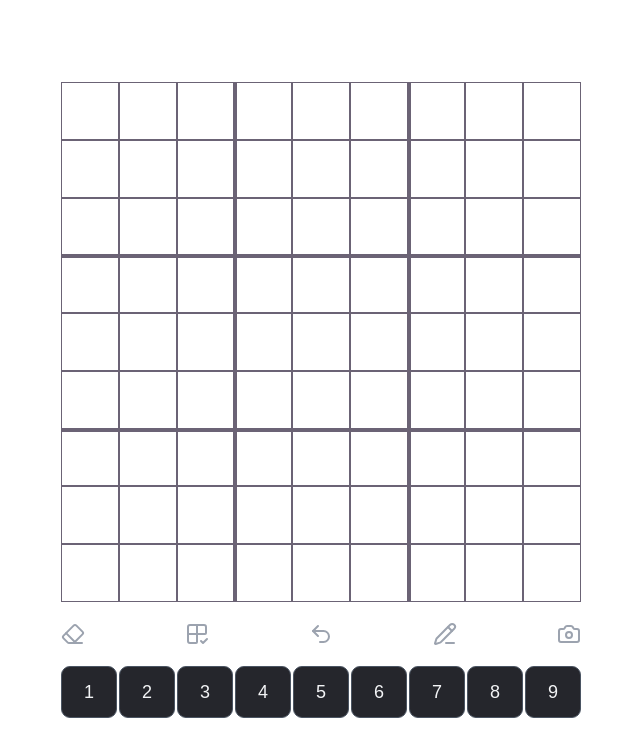
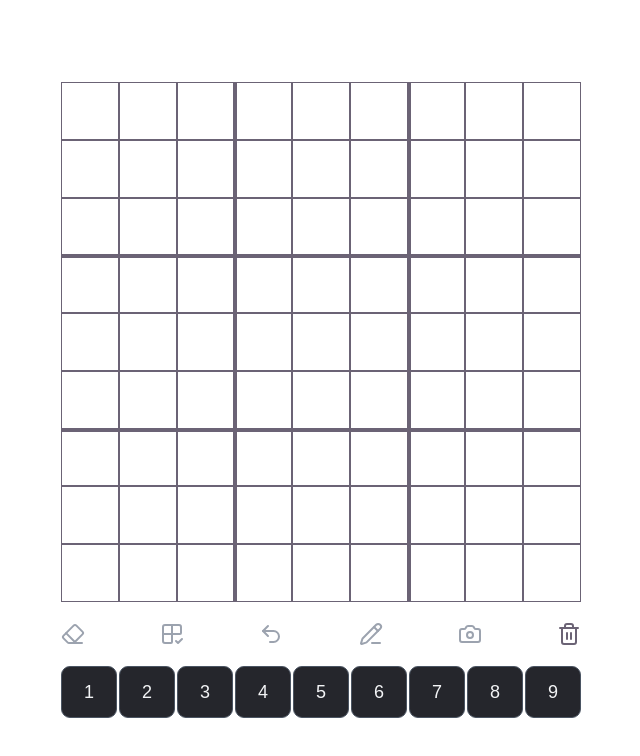
Before and after one commit to olikve02/Sudoku-Helper, a React (Vite) app: page / in a window 1280 px wide. Shown: the top 756 px of the page, without its empty margins (319-959 px from the left). Built offline with nearby package versions, Linux system fonts and the light colour scheme.

Commit message:
style: added trash icon

```diff
--- a/src/App.tsx
+++ b/src/App.tsx
@@ -1,6 +1,13 @@
 import { Box } from "@mui/material";
 import { useState } from "react";
-import { Camera, Eraser, Grid2x2Check, PencilLine, Undo2 } from "lucide-react";
+import {
+  Camera,
+  Eraser,
+  Grid2x2Check,
+  PencilLine,
+  Trash,
+  Undo2,
+} from "lucide-react";
 import Board from "./components/Board";
 import NumberButtonRow from "./components/NumberButtonRow";
 import CameraScanner from "./components/CameraScanner";
@@ -44,6 +51,7 @@ function App() {
               className="icon-button"
               onClick={() => setScreen("camera")}
             />
+            <Trash></Trash>
           </Box>
           <NumberButtonRow
             onNumberClick={board.enterNumber}
```
